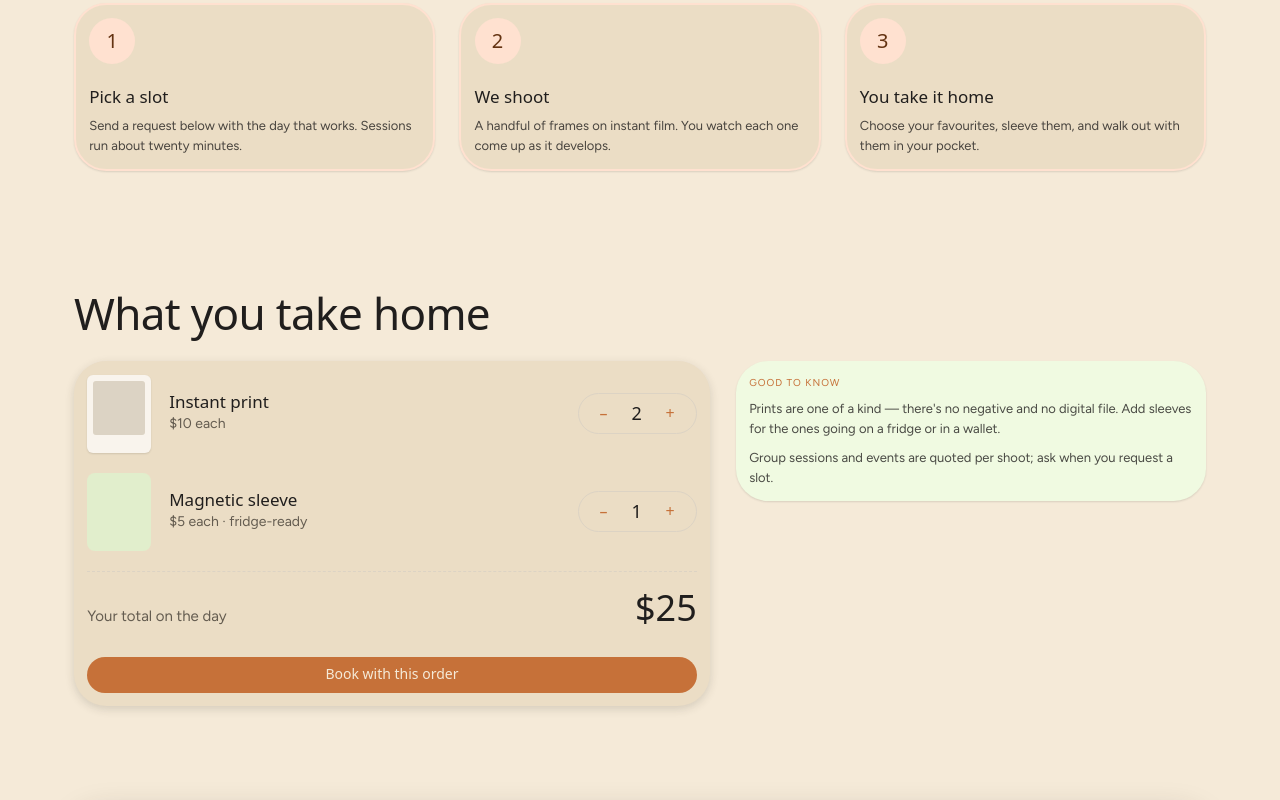
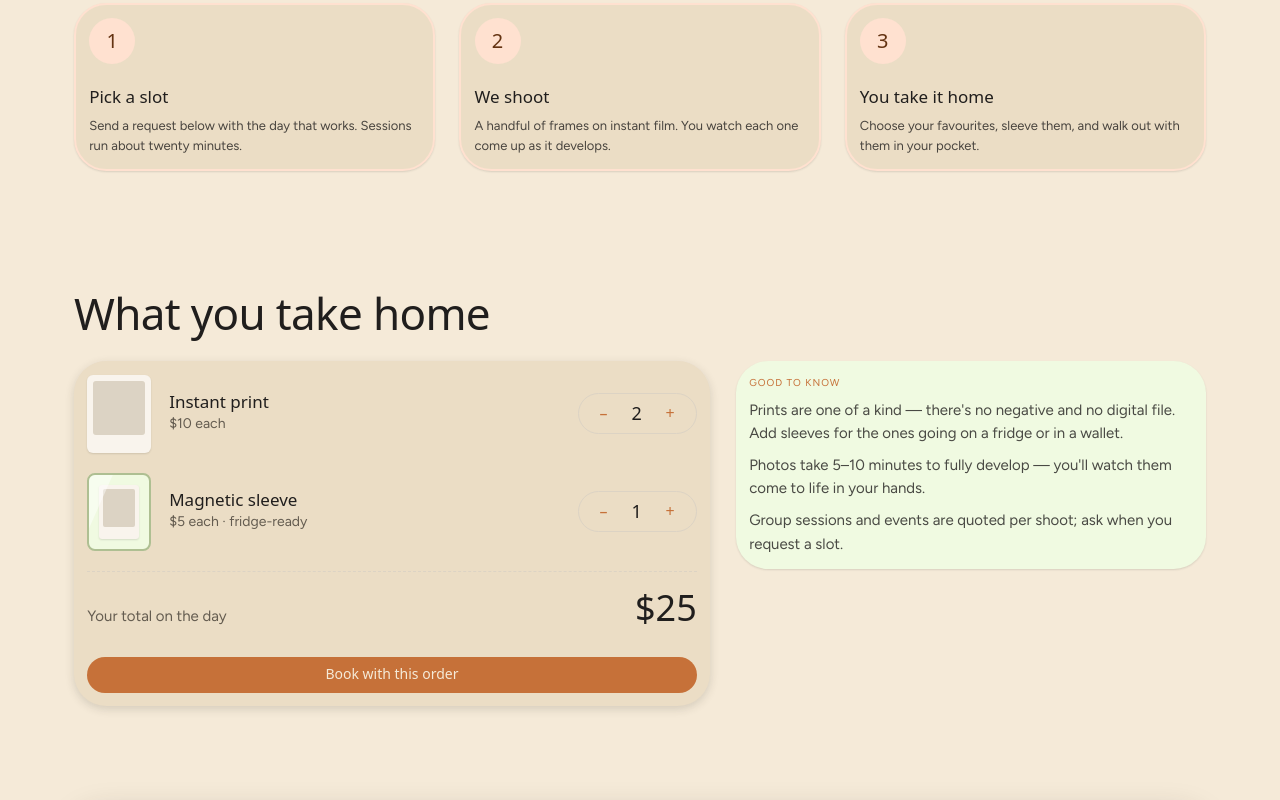
Before and after one commit to Calil-Hall/tangible-memories, a website: page index.html in a window 1280 px wide. Shown: the part 1641-2441 px from the top of the page. Drawn offline with Linux system fonts and the light colour scheme; a web font is replaced by a local one.

Commit message:
Use compressed hero, bigger Good to know text, develop-time line, sleeve thumb art

```diff
--- a/index.html
+++ b/index.html
@@ -112,7 +112,9 @@ a:hover{color:var(--color-accent-800);}
 .price-pair{display:flex;gap:28px;padding-top:6px;}
 .price-fig{font-family:var(--font-heading);font-size:30px;line-height:1;}
 .price-lbl{font-size:13px;color:var(--color-neutral-700);}
-.hero-img{border-radius:var(--radius-lg);overflow:hidden;box-shadow:var(--shadow-lg);}
+.hero-img{border-radius:var(--radius-lg);overflow:hidden;box-shadow:var(--shadow-lg);
+  background:var(--color-neutral-900);} /* dark backdrop: while the poster streams in, the
+  reserved space reads as part of the dark poster instead of a blank gap */
 .hero-img img{width:100%;height:auto;display:block;}
 /* Gallery lives inside the hero grid: column 1, row 2. Every item is pinned to
    an explicit column — a row-spanning item with an auto column would otherwise
@@ -170,7 +172,16 @@ a:hover{color:var(--color-accent-800);}
 .thumb-print{width:64px;height:78px;background:var(--color-neutral-100);border-radius:6px;
   padding:6px 6px 18px;box-shadow:var(--shadow-sm);flex:none;}
 .thumb-print>div{height:100%;background:var(--color-neutral-300);border-radius:3px;}
-.thumb-sleeve{width:64px;height:78px;background:var(--color-accent-2-200);border-radius:8px;flex:none;}
+/* Magnetic sleeve: a mini instant print tucked inside a clear pocket (sage border,
+   translucent fill) with a diagonal plastic sheen. */
+.thumb-sleeve{width:64px;height:78px;flex:none;position:relative;overflow:hidden;
+  background:var(--color-accent-2-100);border:2px solid var(--color-accent-2-400);
+  border-radius:8px;display:flex;align-items:center;justify-content:center;}
+.thumb-sleeve>div{width:40px;height:54px;background:var(--color-neutral-100);border-radius:3px;
+  padding:4px 4px 12px;box-shadow:var(--shadow-sm);}
+.thumb-sleeve>div>div{height:100%;background:var(--color-neutral-300);border-radius:2px;}
+.thumb-sleeve::after{content:"";position:absolute;top:-25%;left:-45%;width:55%;height:150%;
+  background:rgba(255,255,255,.45);transform:rotate(24deg);pointer-events:none;}
 .order-row .meta{flex:1;}
 .order-row .meta .card-title{margin:0;}
 .order-row .meta .sub{font-size:14px;color:var(--color-neutral-700);}
@@ -183,6 +194,7 @@ a:hover{color:var(--color-accent-800);}
 .total-row .lbl{font-size:15px;color:var(--color-neutral-700);}
 .total-row .fig{font-family:var(--font-heading);font-size:36px;line-height:1;}
 .good-to-know{background:var(--color-accent-2-100);}
+.good-to-know .card-body{font-size:15px;flex:none;} /* match the site's base body size */
 
 .book{padding:72px 0 0;scroll-margin-top:80px;}
 .book-panel{background:var(--color-neutral-900);color:var(--color-neutral-100);
@@ -336,7 +348,7 @@ a:hover{color:var(--color-accent-800);}
       </div>
     </div>
     <div class="hero-img">
-      <img src="assets/hero-poster.png" alt="Tangible Memories — instant photography by Calil" width="1024" height="1536">
+      <img src="assets/hero-poster.jpg" alt="Tangible Memories — instant photography by Calil" width="1024" height="1536" fetchpriority="high">
     </div>
     <section id="gallery" class="gallery">
       <div class="gallery-head">
@@ -405,7 +417,7 @@ a:hover{color:var(--color-accent-800);}
           </div>
         </div>
         <div class="order-row">
-          <div class="thumb-sleeve"></div>
+          <div class="thumb-sleeve"><div><div></div></div></div>
           <div class="meta">
             <div class="card-title">Magnetic sleeve</div>
             <div class="sub"><span id="sleevePriceLabel">$5</span> each · fridge-ready</div>
@@ -425,6 +437,7 @@ a:hover{color:var(--color-accent-800);}
       <div class="card elev-sm good-to-know">
         <div class="card-kicker">Good to know</div>
         <p class="card-body">Prints are one of a kind — there's no negative and no digital file. Add sleeves for the ones going on a fridge or in a wallet.</p>
+        <p class="card-body">Photos take 5–10 minutes to fully develop — you'll watch them come to life in your hands.</p>
         <p class="card-body">Group sessions and events are quoted per shoot; ask when you request a slot.</p>
       </div>
     </div>
```
